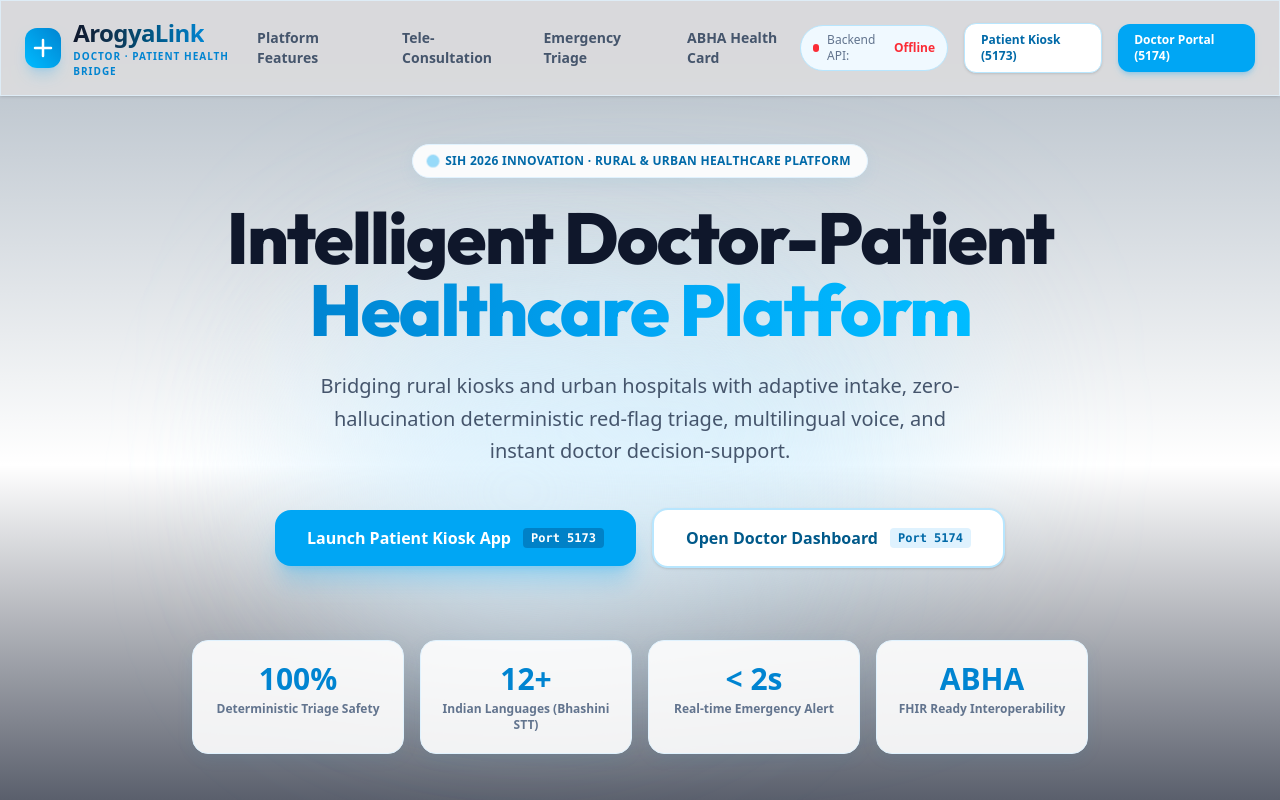
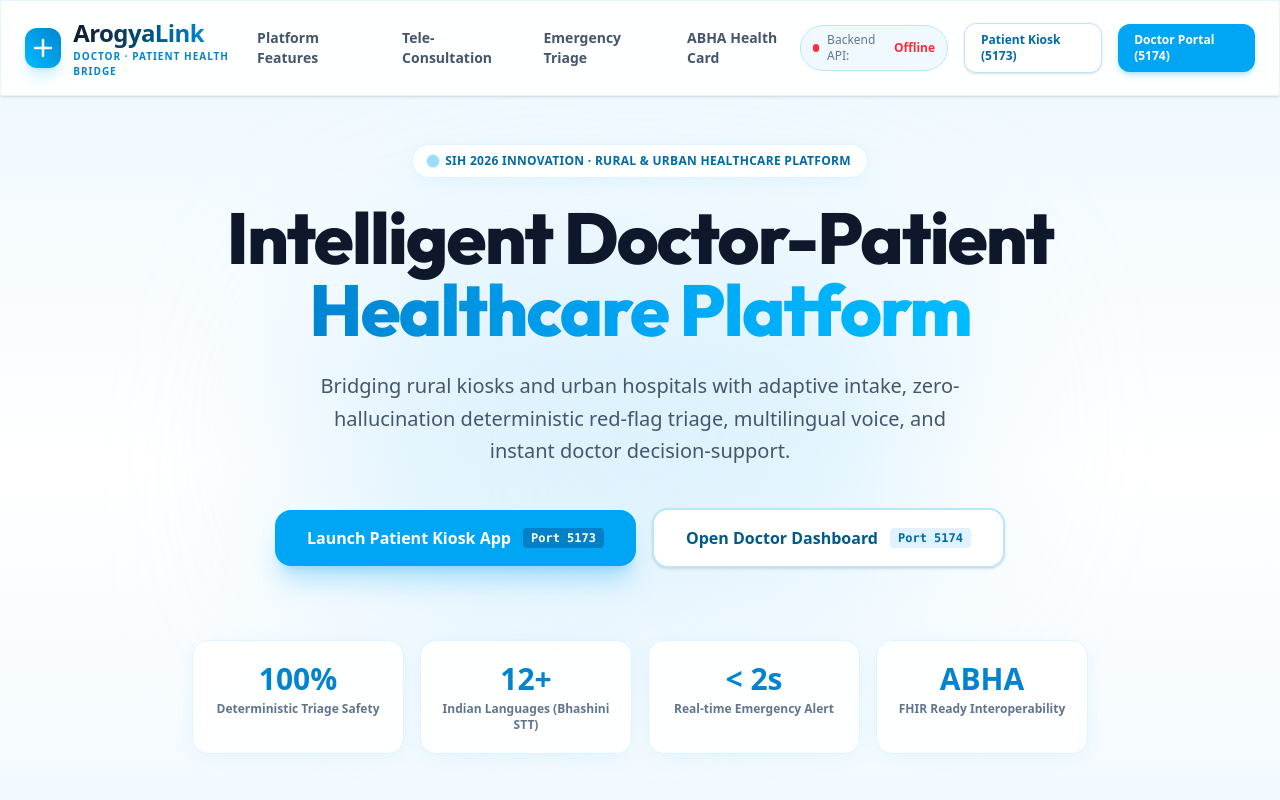
Before and after one commit to Shrinivas1908/ArogyaLink, a React (Vite) app in the folder apps/portal/: page / in a window 1280 px wide. Shown: the top 800 px of the page. Built offline with nearby package versions, Linux system fonts and the light colour scheme; no server answers.

Commit message:
fix: add explicit React imports in Main Portal App.jsx and components

```diff
--- a/apps/portal/src/App.jsx
+++ b/apps/portal/src/App.jsx
@@ -1,3 +1,4 @@
+import React from 'react'
 import Header from './components/Header'
 import Hero from './components/Hero'
 import RoleShowcase from './components/RoleShowcase'
@@ -8,7 +9,7 @@
 
 export default function App() {
   return (
-    <div className="min-h-screen bg-slate-950 text-slate-100 flex flex-col selection:bg-teal-500 selection:text-white">
+    <div className="min-h-screen bg-sky-50/50 text-slate-800 flex flex-col font-sans selection:bg-sky-500 selection:text-white">
       <Header />
       <main className="flex-1 space-y-12">
         <Hero />
--- a/apps/portal/src/components/Footer.jsx
+++ b/apps/portal/src/components/Footer.jsx
@@ -1,3 +1,5 @@
+import React from 'react'
+
 export default function Footer() {
   return (
     <footer className="border-t border-sky-200 bg-white py-12 px-6">
--- a/apps/portal/src/components/Header.jsx
+++ b/apps/portal/src/components/Header.jsx
@@ -1,4 +1,4 @@
-import { useState, useEffect } from 'react'
+import React, { useState, useEffect } from 'react'
 
 export default function Header() {
   const [health, setHealth] = useState({ status: 'checking', db: 'checking' })
--- a/apps/portal/src/components/HealthPassWidget.jsx
+++ b/apps/portal/src/components/HealthPassWidget.jsx
@@ -1,3 +1,5 @@
+import React, { useState } from 'react'
+
 export default function HealthPassWidget() {
   return (
     <section id="digital-health" className="py-16 px-6 max-w-7xl mx-auto">
--- a/apps/portal/src/components/Hero.jsx
+++ b/apps/portal/src/components/Hero.jsx
@@ -1,3 +1,5 @@
+import React from 'react'
+
 export default function Hero() {
   return (
     <section className="relative pt-12 pb-20 px-6 overflow-hidden bg-gradient-to-b from-sky-50/80 via-white to-sky-50/30">
--- a/apps/portal/src/components/RoleShowcase.jsx
+++ b/apps/portal/src/components/RoleShowcase.jsx
@@ -1,4 +1,4 @@
-import { useState } from 'react'
+import React, { useState } from 'react'
 
 export default function RoleShowcase() {
   const [activeRole, setActiveRole] = useState('patient')
--- a/apps/portal/src/components/SymptomTriageWidget.jsx
+++ b/apps/portal/src/components/SymptomTriageWidget.jsx
@@ -1,4 +1,4 @@
-import { useState } from 'react'
+import React, { useState } from 'react'
 
 export default function SymptomTriageWidget() {
   const [selectedSymptoms, setSelectedSymptoms] = useState(['Chest Pain'])
--- a/apps/portal/src/components/TeleConsultationWidget.jsx
+++ b/apps/portal/src/components/TeleConsultationWidget.jsx
@@ -1,4 +1,4 @@
-import { useState } from 'react'
+import React, { useState } from 'react'
 
 export default function TeleConsultationWidget() {
   const [specialization, setSpecialization] = useState('General Medicine')
```
